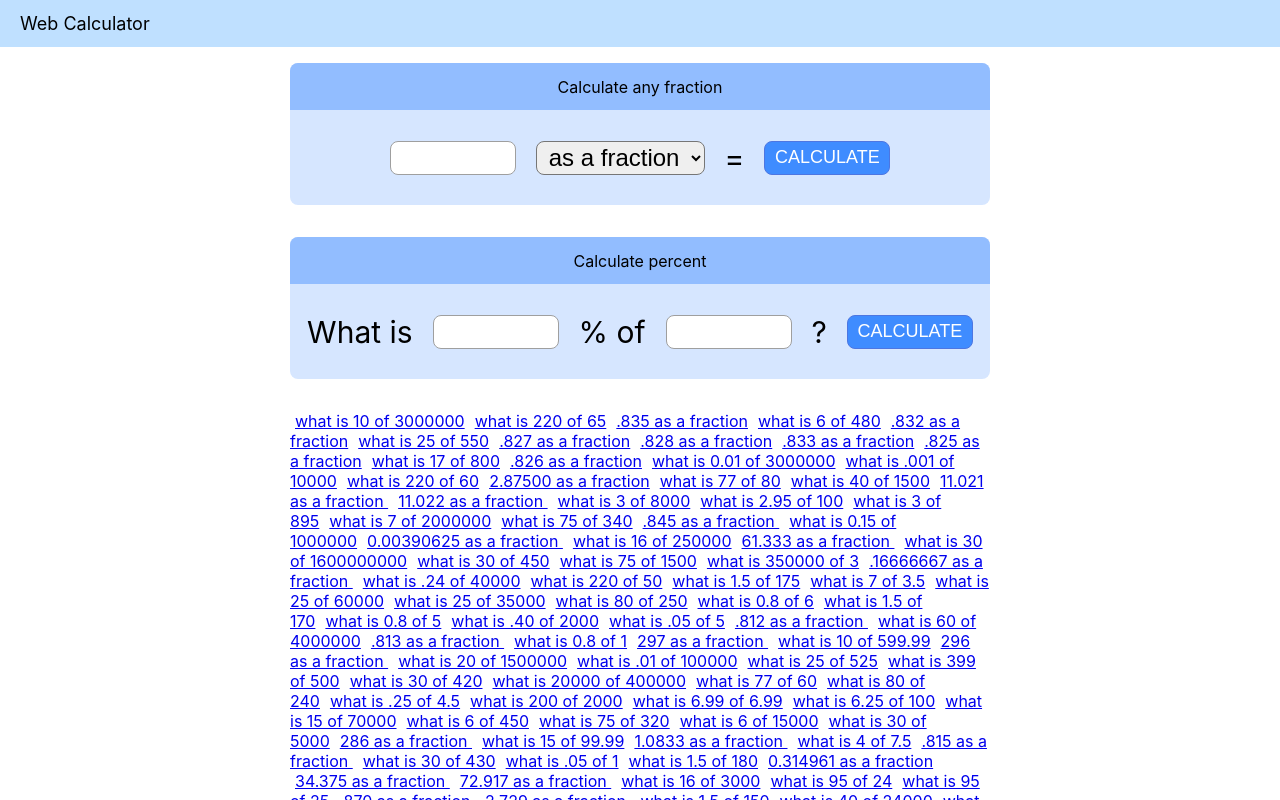
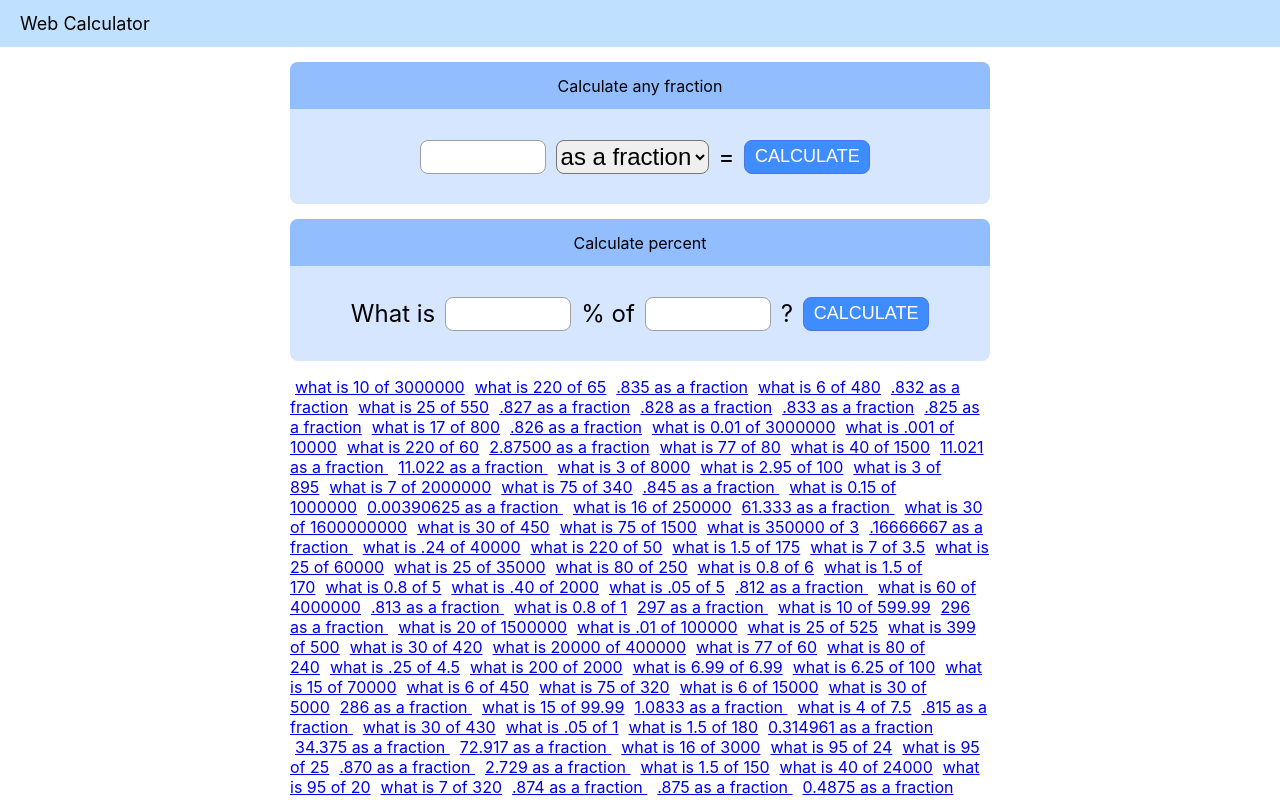
Before and after one commit to ubermensh/anyconvert, a Next.js app: page / in a window 1280 px wide. Shown: the top 800 px of the page. Built offline with nearby package versions, Linux system fonts and the light colour scheme.

Commit message:
refactor styles for forms

```diff
--- a/components/FractionForm.js
+++ b/components/FractionForm.js
@@ -13,20 +13,12 @@ function FractionForm() {
     return (
         <div id={styles.calculator}>
             <div className={styles.header}> <span>Calculate any fraction</span> </div>
-            <div className={styles.formContainer}>
-                <form className={styles.row} onSubmit={handleSubmit(onSubmit)} >
-                    <div className={styles.column}>
-                        <input  id={styles.inputFraction} name="fraction" type="number" step="any" ref={register({ required: true })} onChange={() => { }} />
-                    </div>
-                    <div className={styles.column}>
-                        <select id={styles.dropdown} name="type" ref={register} onChange={() => { }} > <option value="fraction">as a fraction</option> </select>
-                    </div>
-                    <div className={styles.column}> <span id={styles.equal}>=</span> </div>
-                    <div className={styles.column}>
-                         <button id={styles.button} type="submit" value="Submit">CALCULATE</button>
-                    </div>
-                </form>
-            </div>
+            <form onSubmit={handleSubmit(onSubmit)} >
+                <input name="fraction" type="number" step="any" ref={register({ required: true })} onChange={() => { }} />
+                <select name="type" ref={register} onChange={() => { }} > <option value="fraction">as a fraction</option> </select>
+                <span>=</span>
+                <button id={styles.button} type="submit" value="Submit">CALCULATE</button>
+            </form>
         </div>
     )
 
--- a/components/PercentForm.js
+++ b/components/PercentForm.js
@@ -14,23 +14,14 @@ function PercentForm(props) {
     return (
         <div id={styles.calculator}>
             <div className={styles.header}> <span>Calculate percent</span> </div>
-            <div className={styles.formContainer}>
-                <form className={styles.row} onSubmit={handleSubmit(onSubmit)} >
-
-                    <div className={styles.column}> <span id={styles.equal}>What is</span> </div>
-                    <div className={styles.column}>
-                        <input  id={styles.inputFraction} name="partial" type="number" step="any" ref={register({ required: true })} onChange={() => { }} />
-                    </div>
-                    <div className={styles.column}> <span id={styles.equal}>% of</span> </div>
-                    <div className={styles.column}>
-                        <input  id={styles.inputFraction} defaultValue={total} name="total" type="number" step="any" ref={register({ required: true })} onChange={() => { }} />
-                    </div>
-                    <div className={styles.column}> <span id={styles.equal}>?</span> </div>
-                    <div className={styles.column}>
-                         <button id={styles.button} type="submit" value="Submit">CALCULATE</button>
-                    </div>
-                </form>
-            </div>
+            <form onSubmit={handleSubmit(onSubmit)} >
+                <span>What is</span>
+                <input  name="partial" type="number" step="any" ref={register({ required: true })} onChange={() => { }} />
+                <span>% of</span>
+                <input  defaultValue={total} name="total" type="number" step="any" ref={register({ required: true })} onChange={() => { }} />
+                <span>?</span>
+                <button id={styles.button} type="submit" value="Submit">CALCULATE</button>
+            </form>
         </div>
     )
 }
--- a/pages/index.js
+++ b/pages/index.js
@@ -10,12 +10,8 @@ export default function Home() {
     <div className={styles.container}>
       <Head> <title>Web Calculator</title> </Head>
       <Top text="Web Calculator" />
-      <div className={styles.cardNoBackground}>
         <FractionForm />
-      </div>
-      <div className={styles.cardNoBackground}>
         <PercentForm />
-      </div>
 
       <div className={styles.cardNoBackground} id={styles.mainLinks}>
         <Link href="what-is/10-of-3000000"><a>what is 10 of 3000000</a></Link>
--- a/pages/what-is/[...slug].js
+++ b/pages/what-is/[...slug].js
@@ -56,9 +56,7 @@ export default function Main({ total, partial, percentage, closeValues }) {
                     {partial}% of {total} is <span className={styles.green}> {percentage} </span>
                 </h2>
             </div>
-            <div className={styles.cardNoBackground}>
                 <PercentForm total={total} />
-            </div>
             <div className={styles.card} >
                 <h2>How to calculate {partial} percent of {total}</h2>
                 <ul>
--- a/styles/Home.module.css
+++ b/styles/Home.module.css
@@ -45,17 +45,16 @@
 
 .green {
   color: #22BB32;
-
 }
 
 #calculator {
   width: 700px;
-  height: 142px;
-  left: 50px;
-  top: 238px;
+  display: flex;
+  flex-direction: column;
   background: #D6E6FF;
   border-radius: 8px;
   text-align: center;
+  margin-top: 15px;
 }
 
 #calculator .header {
@@ -67,34 +66,19 @@
   align-items: center;
 }
 
-#calculator .formContainer {
+#calculator form {
   justify-content: center;
   align-items: center;
   display: flex;
   height: 95px;
 }
 
-#calculator .row {
-  display: flex;
-  flex-direction: row;
-  flex-wrap: wrap;
-  width: 100%;
-  /* justify-content: space-around; */
-  justify-content: center;
+#calculator form span {
+  font-size: 24px;
 }
 
-#calculator .column {
-  display: flex;
-  flex-direction: column;
-  justify-content: center;
-  display: flex;
-  padding-right: 10px;
-  padding-left: 10px;
-  /* flex-basis: 100%; */
-  /* flex: 1; */
-}
-
-#calculator #inputFraction {
+#calculator form input {
+  margin: 10px;
   width: 126px;
   height: 34px;
   border: 1px solid #9F9F9F;
@@ -103,23 +87,17 @@
   text-align: center;
 }
 
-#calculator #dropdown {
+#calculator select {
   border-radius: 8px;
-  width: 169px;
   height: 34px;
   font-size: 24px;
-  line-height: 28px;
-  text-align: center;
-  color: #000000;
+  margin-right: 10px;
 }
 
-#calculator #equal {
-  font-size: 30px;
-  text-align: center;
-  color: #000000;
-}
+
 
 #calculator #button {
+  margin-left: 10px;
   width: 126px;
   height: 34px;
   border-radius: 8px;
@@ -132,7 +110,8 @@
   text-align: center;
   color: #FFFFFF;
 }
-#cardTable{
+
+#cardTable {
   width: 90%;
   /* background-color: #F4F9FF; */
   margin: 1rem;
@@ -140,17 +119,21 @@
   /* padding: 1rem; */
   width: 700px;
 }
+
 #valuesTable {
   width: 100%;
   background: #f4f9ff;
 }
 
-#valuesTable th, #valuesTable td {
+
+#valuesTable th,
+#valuesTable td {
   text-align: center;
   vertical-align: middle;
   height: 30px;
   /* width: 40px; */
 }
+
 #valuesTable tr:nth-child(even) {
   background-color: #d6e6ff;
 }
@@ -179,9 +162,11 @@
   font-weight: bold;
   text-decoration: underline;
 }
+
 #mainLinks a {
   padding: 5px;
 }
+
 /*
 .header {
   font-size: 24px;
```
